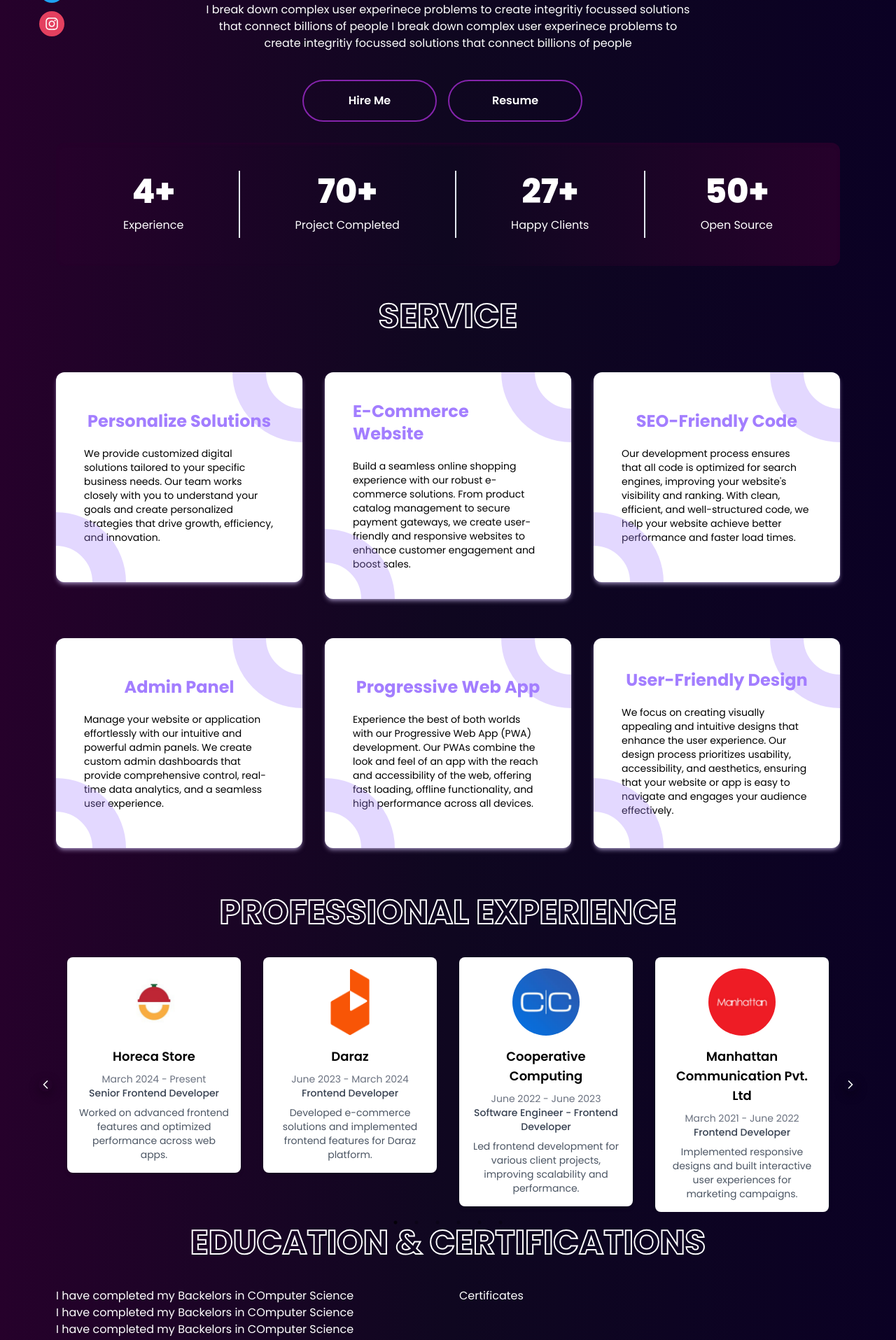
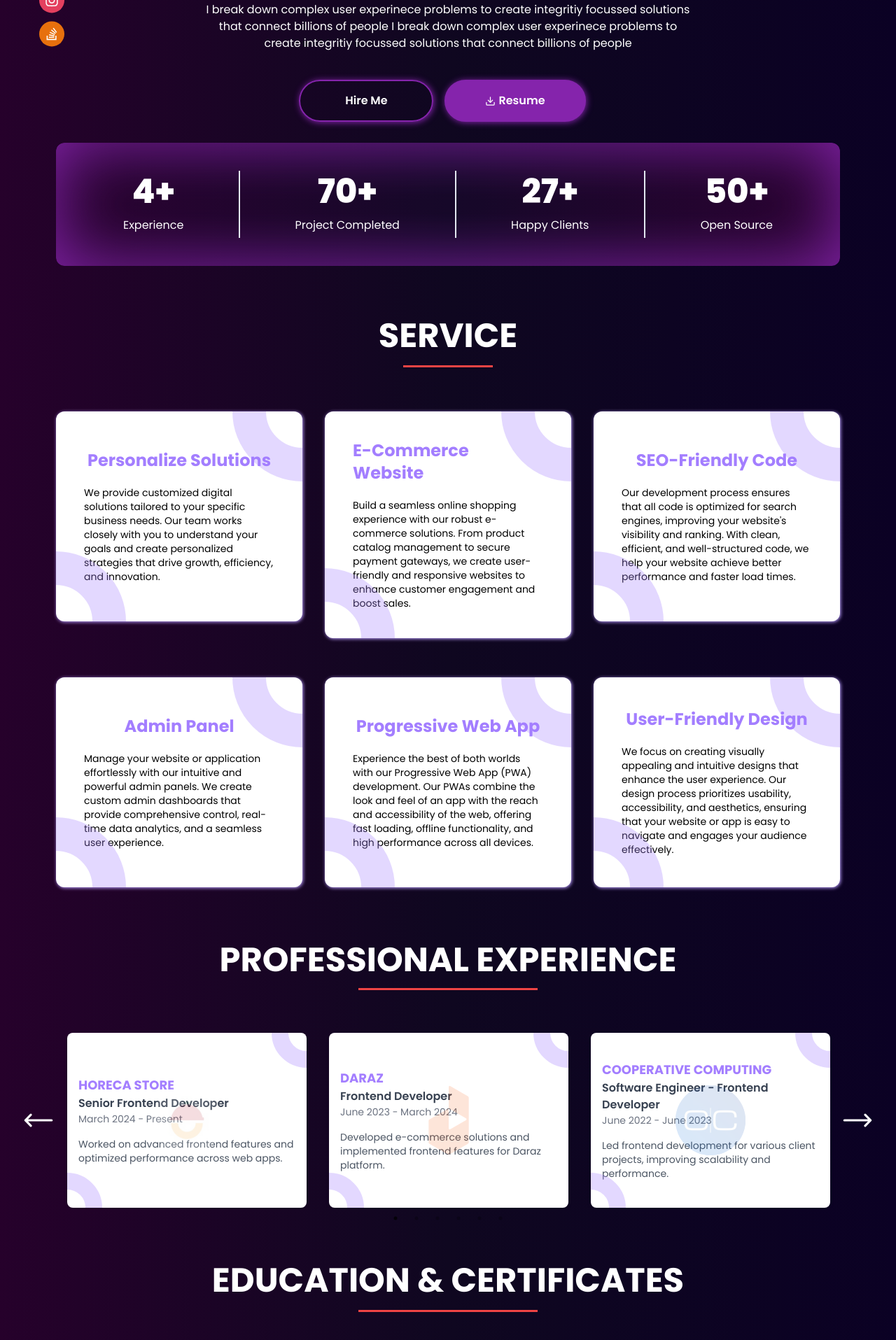
Before and after one commit to shoaibmarif/portfolio, a React (Vite) app: page / in a window 1280 px wide. Shown: the part 420-2335 px from the top of the page at 70% size. Built offline with nearby package versions, Linux system fonts and the light colour scheme.

Commit message:
added slick slider configuration and styles

```diff
--- a/src/App.tsx
+++ b/src/App.tsx
@@ -13,9 +13,8 @@ const App = () => {
   },[])
   return (
     <React.Fragment>
-
+      {/* <div className="left-lines absolute top-0 left-10 bg-white">asd</div> */}
       <div className={`${darkMode ? "dark" : ""}  `}>
-
         <Navigation darkMode={darkMode} setDarkMode={setDarkMode} />
         <Homepage />
         <Services />
--- a/src/index.css
+++ b/src/index.css
@@ -28,7 +28,7 @@ body{
 }
 
 
-
+/*
 
 
 
@@ -52,9 +52,9 @@ body{
 
 div {
     z-index: 999;
-}
+} */
 
-@keyframes animate {
+/* @keyframes animate {
     0%{
         top: 05;
     }
@@ -62,9 +62,9 @@ div {
         top: 100%;
     }
 
-}
+} */
 
-
+/*
 .line-border{
     box-shadow: 0 0 0px 0.3px white;
     opacity: 0.3;
@@ -96,8 +96,8 @@ div {
     z-index: 999;
     box-shadow: 0 0 20px 5px white;
     animation: 8s  drop2  infinite;
-}
-
+} */
+/*
 @keyframes drop {
     0%{top:12%}
     50%{top: 99%;}
@@ -118,44 +118,43 @@ div {
     0%{left:10%}
     50%{left: 90%;}
     100%{left: 10%;}
+} */
+
+
+  .flow_line {
+    background-color: white;
+    background: linear-gradient(to bottom, rgba(255, 255, 255, 0) 0%, #ffffff 75%, #ffffff 100%);
 }
+.line-1{
+    animation: drop 8s  infinite;
+}
+.line-2{
+    animation: drop 10s  infinite;
+
+}
+.line-3{
+    animation: drop 12s  infinite;
+}
+
+  @keyframes drop {
+    0% {
+      top: 0%;
+    }
+    100% {
+      top: 100%;
+    }
+  }
 
 
 
-
-.custom-arrow {
-    display: flex !important;
-    justify-content: center;
-    align-items: center;
-    width: 50px;
-    height: 50px;
-    border-radius: 50%;
-    background: linear-gradient(145deg, #26012b, #0b0124);
-    color: #ffffff;
-    box-shadow: 0 5px 15px rgba(0, 0, 0, 0.3);
-    cursor: pointer;
-    transition: all 0.3s ease-in-out;
+  .slick-prev, .slick-next {
+    width: 50px!important;
+    height: 50px!important;
   }
 
-  .custom-arrow:hover {
-    background: linear-gradient(145deg, #43053d, #150e24);
-    transform: scale(1.1);
+  .slick-prev{
+    left: -50px!important;
   }
-
-  .custom-next-arrow {
-    right: -25px;
+  .slick-next{
+    right: -50px!important;
   }
-
-  .custom-prev-arrow {
-    left: -25px;
-  }
-
-  .custom-arrow svg {
-    stroke: #ffffff;
-    width: 24px;
-    height: 24px;
-  }
-
-  .custom-arrow:before {
-    display: none;
-  }
--- a/src/sections/About/About.jsx
+++ b/src/sections/About/About.jsx
@@ -16,6 +16,11 @@ import Badge5 from "../../../public/images/badges/badge-5.png"
 import Badge6 from "../../../public/images/badges/badge-6.png"
 import Badge7 from "../../../public/images/badges/badge-7.png"
 import Badge8 from "../../../public/images/badges/badge-8.png"
+import { HiArrowLongLeft } from "react-icons/hi2";
+import { HiArrowLongRight } from "react-icons/hi2";
+
+
+
 
 export const About = () => {
   const experience = [
@@ -79,10 +84,10 @@ export const About = () => {
     dots: true,
     infinite: true,
     speed: 1000,
-    slidesToShow: 4,
+    slidesToShow: 3,
     slidesToScroll: 1,
-    nextArrow: <CustomNextArrow />,
-    prevArrow: <CustomPrevArrow />,
+    nextArrow: <HiArrowLongRight color="white" />,
+    prevArrow: <HiArrowLongLeft color="white" />,
     responsive: [
       {
         breakpoint: 1024,
@@ -113,34 +118,44 @@ export const About = () => {
   return (
     <ContentWrapper>
       <Wrapper>
-      <div className="text-center  uppercase flex flex-col items-center justify-center pt-5 pb-10 text-white" data-aos="fade-up">
-            <h2 className="text-5xl  font-bold text-stroke" >Professional Experience</h2>
+        <div className="text-center  uppercase pt-8 pb-20 flex flex-col items-center justify-center text-white relative" data-aos="fade-up">
+          <h2 className="text-5xl  font-bold  " >Professional Experience</h2>
+          <span className="w-64 bg-[#ef4444] absolute top-[60%] left-[50%] translate-x-[-50%] h-[3px]"></span>
         </div>
-      <Slider {...settings}>
+        <Slider {...settings} className="">
           {experience.map((exp) => (
-            <div key={exp.id} className="px-4">
-              <div className="bg-white shadow-md rounded-lg p-4 text-center">
-                <img src={exp.imgSrc} alt={exp.name} className="mx-auto mb-4 w-24 h-24 object-cover rounded-full" />
-                <h3 className="font-semibold text-lg mb-2">{exp.name}</h3>
+            <div key={exp.id} className="px-4 group ">
+              <div className="bg-white shadow-md rounded-lg p-4  text-start min-h-[250px] flex items-start justify-center flex-col relative cursor-pointer overflow-hidden">
+                <img src={exp.imgSrc}
+                  style={{
+                    backgroundImage: `url(${exp.imgSrc})`,
+                    opacity: 0.15,
+                  }}
+                  alt={exp.name} className="mx-auto mb-4  size-[100px] object-contain absolute rounded-full left-[50%] top-[50%] translate-x-[-50%] translate-y-[-50%]" />
+                <div className="absolute size-[100px] right-[-50px] top-[-50px] border-[1.5rem]  rounded-full opacity-30 border-[#a37eff] group-hover:size-[120px] transition-all duration-500"></div>
+                <div className="absolute size-[100px] bottom-[-50px] left-[-50px] border-[1.5rem]  rounded-full opacity-30 border-[#a37eff] group-hover:size-[120px] transition-all duration-500"></div>
+
+                <h3 className="font-bold uppercase text-lg  text-[#a37eff]">{exp.name}</h3>
+                <p className="text-md font-semibold text-gray-700 ">{exp.position}</p>
                 <p className="text-sm text-gray-500">{exp.startDate} - {exp.endDate}</p>
-                <p className="text-sm font-medium text-gray-700">{exp.position}</p>
-                <p className="text-sm text-gray-600 mt-2">{exp.description}</p>
+                <p className="text-sm text-gray-600 mt-4">{exp.description}</p>
               </div>
             </div>
           ))}
         </Slider>
 
-        <div className="text-center  uppercase flex flex-col items-center justify-center pt-5 pb-10 text-white" data-aos="fade-up">
-            <h2 className="text-5xl  font-bold text-stroke" >Education & Certifications</h2>
+        <div className="text-center  uppercase pt-20 pb-20 flex flex-col items-center justify-center text-white relative" data-aos="fade-up">
+          <h2 className="text-5xl  font-bold  " >Education & Certificates</h2>
+          <span className="w-64 bg-[#ef4444] absolute top-[70%] left-[50%] translate-x-[-50%] h-[3px]"></span>
         </div>
 
-            <div className="grid grid-cols-12 gap-8 text-white">
+        <div className="grid grid-cols-12 gap-8 text-white ">
           <div className="col-span-6">
-                I have completed my Backelors in COmputer Science
-                <p>I have completed my Backelors in COmputer Science</p>
-                <p>I have completed my Backelors in COmputer Science</p>
-                <h2>Credly Earn Badges</h2>
+            <h2 className="text-3xl uppercase font-bold">About</h2>
+            <p className="mt-8">As a seasoned WordPress developer, I specialize in crafting custom websites and building dynamic plugins tailored to the unique needs of businesses. </p>
+            <p className="mt-8">With extensive experience in Elementor and WooCommerce, I ensure that every website is designed to provide a seamless user experience, responsive across all devices. My development approach focuses on clean, efficient code, using PHP, HTML, CSS, and JavaScript to create high-performing sites. Whether it's customizing Elementor widgets or integrating complex WooCommerce functionalities, my goal is to enhance both user interaction and business operations.</p>
 
+            <h2 className="text-3xl uppercase font-bold mt-5">Credly badges</h2>
             <div className="flex items-center flex-wrap">
               <img className="size-[100px]" src={Badge1} alt="" />
               <img className="size-[100px]" src={Badge2} alt="" />
@@ -160,34 +175,3 @@ export const About = () => {
     </ContentWrapper>
   );
 };
-
-
-const CustomNextArrow = (props) => {
-  const { className, style, onClick } = props;
-  return (
-    <div
-      className={`${className} custom-arrow custom-next-arrow`}
-      style={{ ...style }}
-      onClick={onClick}
-    >
-      <svg xmlns="http://www.w3.org/2000/svg" viewBox="0 0 24 24" fill="none" stroke="currentColor" strokeWidth="2" strokeLinecap="round" strokeLinejoin="round" className="feather feather-chevron-right w-6 h-6">
-        <polyline points="9 18 15 12 9 6"></polyline>
-      </svg>
-    </div>
-  );
-};
-
-const CustomPrevArrow = (props) => {
-  const { className, style, onClick } = props;
-  return (
-    <div
-      className={`${className} custom-arrow custom-prev-arrow`}
-      style={{ ...style }}
-      onClick={onClick}
-    >
-      <svg xmlns="http://www.w3.org/2000/svg" viewBox="0 0 24 24" fill="none" stroke="currentColor" strokeWidth="2" strokeLinecap="round" strokeLinejoin="round" className="feather feather-chevron-left w-6 h-6">
-        <polyline points="15 18 9 12 15 6"></polyline>
-      </svg>
-    </div>
-  );
-};
--- a/src/sections/Homepage/Homepage.jsx
+++ b/src/sections/Homepage/Homepage.jsx
@@ -9,14 +9,15 @@ import {
   FaGithub,
   FaTwitter,
   FaInstagram,
+  FaStackOverflow
 } from "react-icons/fa";
+import { LuDownload } from "react-icons/lu";
+
 import CountUp from "react-countup";
 export const Homepage = () => {
   return (
     <React.Fragment>
-
       <ContentWrapper>
-
         <div className="relative h-full w-full">
 
           <Wrapper classes="text-white flex items-center h-[100vh] justify-center flex-col">
@@ -88,26 +89,34 @@ export const Homepage = () => {
                   <FaInstagram className="text-white" />
                 </span>
               </span>
+              <span data-aos="fade-right" data-aos-duration="1200">
+                <span className="mt-3 block rounded-full p-2 cursor-pointer text-xl hover:text-3xl transition-all duration-300  bg-[#E7700D]">
+                  <FaStackOverflow className="text-white" />
+                </span>
+              </span>
             </div>
-            <div className="mt-10">
+            <div className="mt-10 flex items-center ">
               <button
-               data-aos="fade-right" data-aos-duration="1000"
+                data-aos="fade-right" data-aos-duration="1000"
                 className="relative mr-4 border-2 border-[#8524ac] text-white min-w-48 px-14 py-4 rounded-full font-semibold
-                after:absolute after:w-0 after:h-full transition-all after:duration-300 after:transition-all hover:after:w-[105%] hover:after:h-[105%] after:bg-[#9d4ebd] after:left-[-1%] after:top-[-1%] after:-z-10 overflow-hidden after:rounded-full
+                after:absolute after:w-0 after:h-full transition-all after:duration-300 after:transition-all
+                 hover:after:w-[105%] hover:after:h-[105%] after:bg-[#9d4ebd] after:left-[-1%] after:top-[-1%] after:-z-10 overflow-hidden after:rounded-full
+                shadow-[1px_1px_10px_0px_#8524ac]
                 ">
                 Hire Me
               </button>
 
               <button
-              data-aos="fade-left" data-aos-duration="1000"
-                className="relative mr-4 border-2 border-[#8524ac] text-white min-w-48 px-14 py-4 rounded-full font-semibold
-                after:absolute after:w-0 after:h-full transition-all after:duration-300 after:transition-all hover:after:w-[105%] hover:after:h-[105%] after:bg-[#9d4ebd] after:left-[-1%] after:top-[-1%] after:-z-10 overflow-hidden after:rounded-full
-                ">Resume
+                data-aos="fade-left" data-aos-duration="1000"
+                className="flex items-center justify-center mr-4 border-2 border-[#8524ac] text-white min-w-48 px-14 py-4 rounded-full font-semibold bg-[#8524ac]
+                shadow-[1px_1px_10px_0px_#8524ac]
+                ">
+                <LuDownload size={15} /> <span className="ml-1">Resume</span>
               </button>
             </div>
           </Wrapper>
           <Wrapper classes="absolute bottom-0  left-1/2 translate-x-[-50%]  ">
-            <div className="flex items-center justify-between px-24 bg-[#2e0b3c] py-10 rounded-xl  shadow-[#26012b] shadow-inner bg-gradient-to-r dark:bg-[#150e24] dark:from-[#26012b] dark:via-[#0f0720] dark:to-[#26012b] transition-all  from-red-50 to-orange-50  ">
+            <div className="shadow-[inset_0px_0px_100px_0px_#8524ac]   flex items-center justify-between px-24 bg-[#2e0b3c] py-10 rounded-xl bg-gradient-to-r dark:bg-[#150e24] dark:from-[#26012b] dark:via-[#0f0720] dark:to-[#26012b] transition-all  from-red-50 to-orange-50  ">
               <div className="text-white flex items-center flex-col ">
                 <span className="font-extrabold text-5xl mb-3 ">
                   <CountUp
--- a/src/sections/Navigation/Navigation.jsx
+++ b/src/sections/Navigation/Navigation.jsx
@@ -8,7 +8,7 @@ import { ContentWrapper } from "../../shared/ContentWrapper.jsx";
 
 export const Navigation = ({ darkMode, setDarkMode }) => {
   return (
-    <ContentWrapper classes="fixed w-full z-[9999]   ">
+    <ContentWrapper classes="fixed w-full z-[9999]  ">
       <Wrapper classes="flex items-center justify-between text-white py-5">
         <div className=" bg-red-500 rounded-full" >
           <img
--- a/src/sections/Services/Service.jsx
+++ b/src/sections/Services/Service.jsx
@@ -1,9 +1,9 @@
 import React, { useEffect, useState } from "react";
 
-export const Service = ({ service ,index}) => {
+export const Service = ({ service, index }) => {
         const duration = 200 * (index + 1);
         return (
-                <div data-aos="zoom-in" data-aos-duration={duration} className=" bg-white  min-h-[300px] flex items-center relative justify-center overflow-hidden flex-col p-10 rounded-xl mt-14 cursor-pointer group shadow-md shadow-[#d7c8fc85]">
+                <div data-aos="zoom-in" data-aos-duration={duration} className=" shadow-[1px_1px_5px_0px_#ba9eff]  bg-white  min-h-[300px] flex items-center relative justify-center overflow-hidden flex-col p-10 rounded-xl mt-14 cursor-pointer group ">
                         <span className=" text-2xl font-bold text-[#a37eff]">{service.title}</span>
                         <span className="mt-5 text-sm">{service.text}</span>
                         <div className="absolute size-[200px] right-[-100px] top-[-100px] border-[3rem]  rounded-full opacity-30 border-[#a37eff] group-hover:size-[250px] transition-all duration-500"></div>
--- a/src/sections/Services/Services.jsx
+++ b/src/sections/Services/Services.jsx
@@ -7,14 +7,15 @@ export const Services = () => {
         <div className="relative bg-gradient-to-r bg-[#150e24] from-[#26012b] via-[#0f0720] to-[#0b0124] py-12">
 
             <Wrapper>
-                <div className="text-center  uppercase flex flex-col items-center justify-center text-white" data-aos="fade-up">
-                    <h2 className="text-5xl  font-bold text-stroke" >Service</h2>
+                <div className="text-center  uppercase flex flex-col items-center justify-center text-white relative py-7" data-aos="fade-up">
+                    <h2 className="text-5xl  font-bold" >Service</h2>
+                    <span className="w-32 bg-[#ef4444] absolute top-[90%] left-[50%] translate-x-[-50%] h-[3px]"></span>
                 </div>
                 <div className="grid grid-cols-3 gap-x-8">
                     {servicesData.map((service, index) => {
                         return (
                             <div className="col-span-1 " key={index}>
-                                <Service service={service} index={index}/>
+                                <Service service={service} index={index} />
                             </div>
                         )
                     })}
```
Also changed, not shown: index.html (+14 -4 lines). Lines whose indentation alone changed are shown as unchanged.
